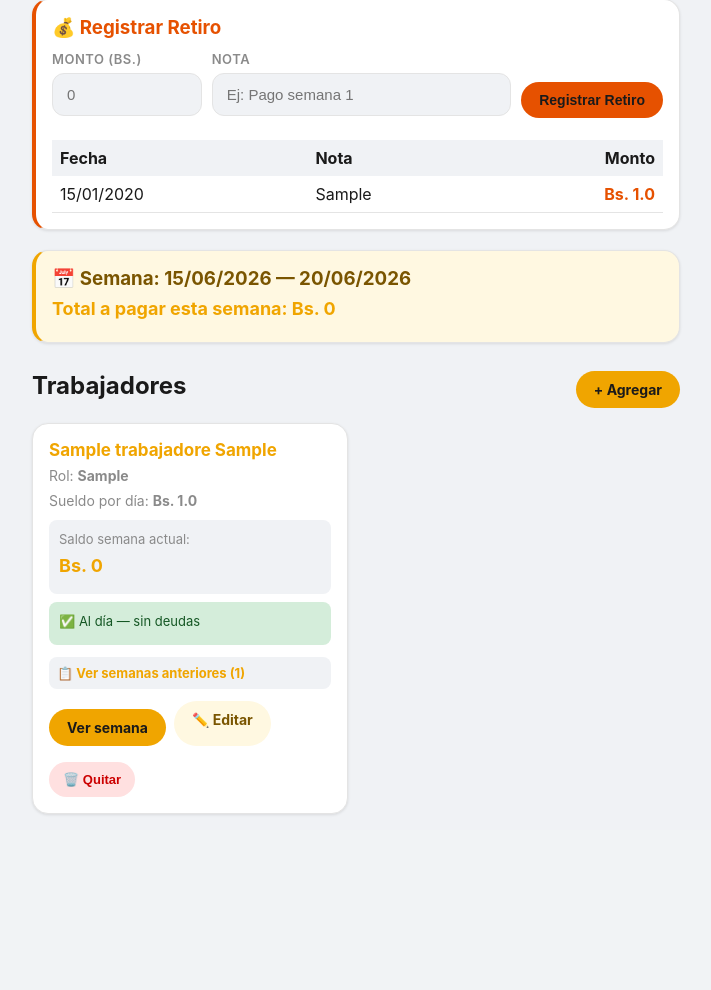
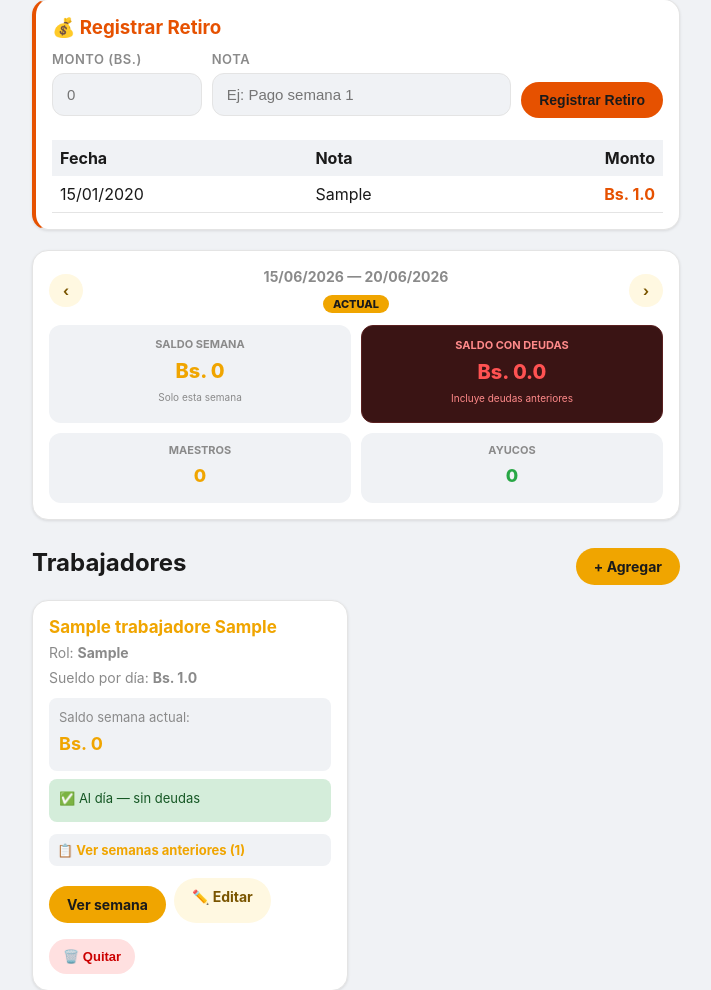
Before and after one commit to gimii565/MiObra, a Flask app: page /obra/1 in a window 1280 px wide. Shown: the part 439-1429 px from the top of the page, without its empty margins (284-995 px from the left). Before the commit the page ends 1254 px from the top, so only its background shows below. Run offline with Flask 3, Linux system fonts and the light colour scheme; the visitor is signed in with stand-in values (Sample User, id 1); tables that the repository leaves empty hold one stand-in row (values such as "Sample post").

Commit message:
Agrega navegacion de semanas con flechas y resumen de obra organizado

```diff
--- a/app.py
+++ b/app.py
@@ -578,9 +578,12 @@ def ver_obra(obra_id):
         Trabajador.activo == True
     ).all() if todos_ids else []
 
+    semana_offset = request.args.get('semana_offset', 0, type=int)
     hoy    = date.today()
-    lunes  = hoy - timedelta(days=hoy.weekday())
+    lunes_actual = hoy - timedelta(days=hoy.weekday())
+    lunes  = lunes_actual + timedelta(weeks=semana_offset)
     sabado = lunes + timedelta(days=5)
+    es_semana_actual = (semana_offset == 0)
 
     total_retiros    = sum(r.monto for r in obra.retiros)
     saldo_disponible = obra.presupuesto_total - total_retiros
@@ -588,6 +591,9 @@ def ver_obra(obra_id):
 
     resumen_trabajadores = []
     total_semana_actual  = 0
+    total_deuda_general  = 0
+    cantidad_maestros    = 0
+    cantidad_ayucos      = 0
 
     for t in trabajadores:
         semana_actual = Semana.query.filter_by(
@@ -597,12 +603,17 @@ def ver_obra(obra_id):
         total_semana_actual += saldo_semana
         semanas_obra = Semana.query.filter_by(trabajador_id=t.id, obra_id=obra_id).all()
         deuda_total = sum(calcular_saldo(s) for s in semanas_obra)
+        total_deuda_general += deuda_total
         resumen_trabajadores.append({
             'trabajador':   t,
             'saldo_semana': round(saldo_semana, 2),
             'deuda_total':  round(deuda_total, 2),
             'semanas': sorted(semanas_obra, key=lambda s: s.fecha_inicio, reverse=True)
         })
+        if t.rol == 'maestro':
+            cantidad_maestros += 1
+        elif t.rol == 'ayuco':
+            cantidad_ayucos += 1
 
     notificaciones = Notificacion.query.filter_by(obra_id=obra_id, leida=False).all()
 
@@ -613,8 +624,13 @@ def ver_obra(obra_id):
         saldo_disponible=saldo_disponible,
         porcentaje_gastado=porcentaje_gastado,
         total_semana_actual=round(total_semana_actual, 2),
+        total_deuda_general=round(total_deuda_general, 2),
+        cantidad_maestros=cantidad_maestros,
+        cantidad_ayucos=cantidad_ayucos,
         lunes=lunes,
         sabado=sabado,
+        semana_offset=semana_offset,
+        es_semana_actual=es_semana_actual,
         notificaciones=notificaciones
     )
 
--- a/templates/obra.html
+++ b/templates/obra.html
@@ -83,13 +83,41 @@
     {% endif %}
 </div>
 
-<div class="card" style="margin-bottom:20px;background:var(--secondary-bg);border-left:4px solid var(--primary);">
-    <h3 style="color:var(--secondary-text);margin-bottom:6px;">
-        📅 Semana: {{ lunes.strftime('%d/%m/%Y') }} — {{ sabado.strftime('%d/%m/%Y') }}
-    </h3>
-    <p style="font-size:18px;font-weight:bold;color:var(--primary);">
-        Total a pagar esta semana: Bs. {{ total_semana_actual }}
-    </p>
+<div class="card" style="margin-bottom:20px;">
+    <div style="display:flex;align-items:center;justify-content:space-between;margin-bottom:12px;">
+        <a href="/obra/{{ obra.id }}?semana_offset={{ semana_offset - 1 }}" class="btn-secondary" style="padding:8px 14px;">‹</a>
+        <div style="text-align:center;">
+            <p style="font-size:14px;font-weight:700;">{{ lunes.strftime('%d/%m/%Y') }} — {{ sabado.strftime('%d/%m/%Y') }}</p>
+            {% if es_semana_actual %}
+            <span style="display:inline-block;margin-top:4px;background:var(--primary);color:#1a1a1a;font-size:11px;font-weight:800;padding:2px 10px;border-radius:10px;">ACTUAL</span>
+            {% endif %}
+        </div>
+        <a href="/obra/{{ obra.id }}?semana_offset={{ semana_offset + 1 }}" class="btn-secondary" style="padding:8px 14px;">›</a>
+    </div>
+
+    <div style="display:grid;grid-template-columns:1fr 1fr;gap:10px;margin-bottom:10px;">
+        <div style="background:var(--bg);border-radius:12px;padding:12px;text-align:center;">
+            <p style="font-size:11px;color:var(--text-muted);font-weight:700;text-transform:uppercase;margin-bottom:4px;">Saldo semana</p>
+            <p style="font-size:20px;font-weight:800;color:var(--primary);">Bs. {{ total_semana_actual }}</p>
+            <p style="font-size:10px;color:var(--text-muted);">Solo esta semana</p>
+        </div>
+        <div style="background:#3a1414;border-radius:12px;padding:12px;text-align:center;border:1px solid #5a2020;">
+            <p style="font-size:11px;color:#ff8a8a;font-weight:700;text-transform:uppercase;margin-bottom:4px;">Saldo con deudas</p>
+            <p style="font-size:20px;font-weight:800;color:#ff5252;">Bs. {{ total_deuda_general }}</p>
+            <p style="font-size:10px;color:#ff8a8a;">Incluye deudas anteriores</p>
+        </div>
+    </div>
+
+    <div style="display:grid;grid-template-columns:1fr 1fr;gap:10px;">
+        <div style="background:var(--bg);border-radius:12px;padding:10px;text-align:center;">
+            <p style="font-size:11px;color:var(--text-muted);font-weight:700;text-transform:uppercase;">Maestros</p>
+            <p style="font-size:18px;font-weight:800;color:var(--primary);">{{ cantidad_maestros }}</p>
+        </div>
+        <div style="background:var(--bg);border-radius:12px;padding:10px;text-align:center;">
+            <p style="font-size:11px;color:var(--text-muted);font-weight:700;text-transform:uppercase;">Ayucos</p>
+            <p style="font-size:18px;font-weight:800;color:#28a745;">{{ cantidad_ayucos }}</p>
+        </div>
+    </div>
 </div>
 
 {% if notificaciones %}
```
